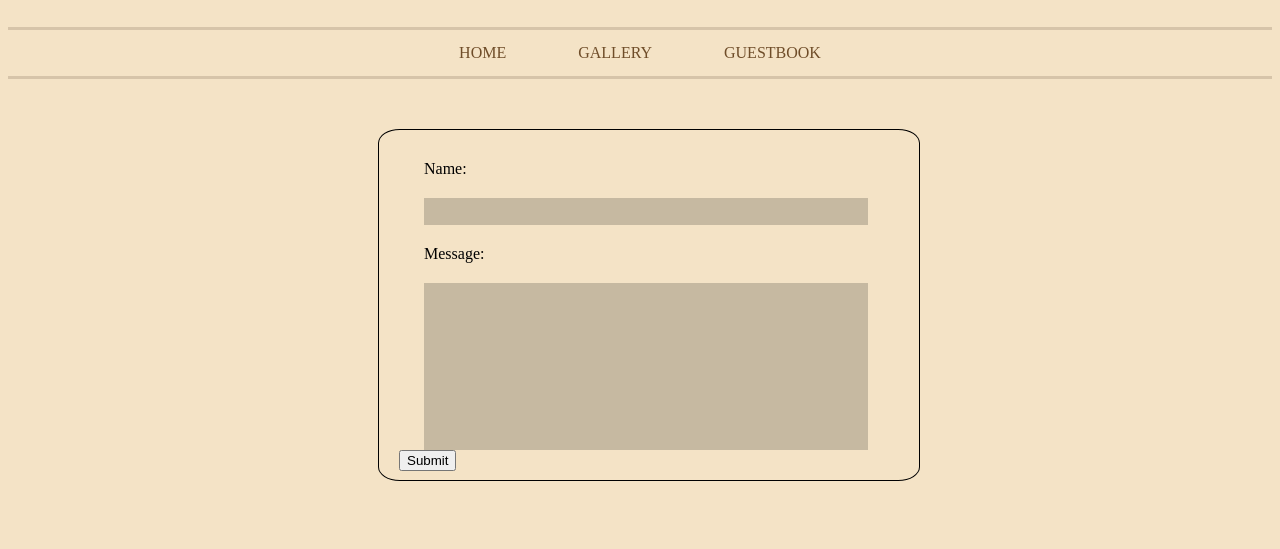
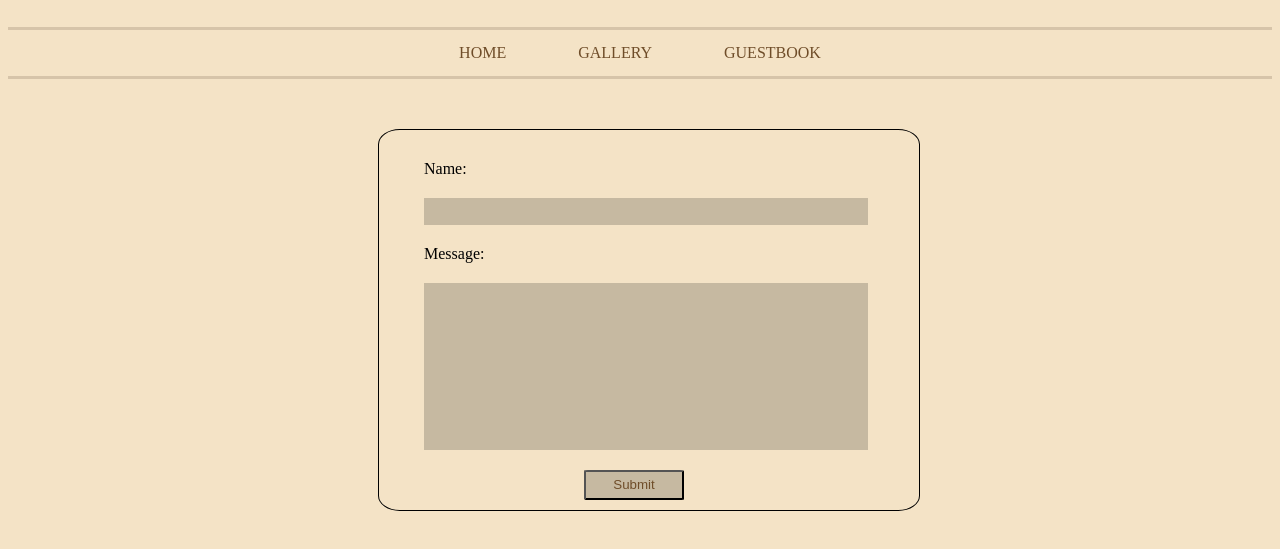
Before and after one commit to littleinventor7/Museum-Of-Useless-Stuff, a plain HTML site: page guestbook.html in a window 1280 px wide. Shown: the part 147-696 px from the top of the page. Drawn offline with Linux system fonts and the light colour scheme.

Commit message:
Update styles.css

```diff
--- a/styles.css
+++ b/styles.css
@@ -51,7 +51,7 @@ li a:hover:not(.active) {
    margin-top: 50px;
    margin-left: 370px;
 width: 500px;
-height: 300px;
+height: 330px;
 border: 1px solid black;
  border-radius: 4%;
  padding: 20px;
@@ -231,3 +231,13 @@ border: 1px solid black;
     height: 30px;
     border-radius: 4%;
 }
+#submit {
+    margin-top: 20px;
+    margin-left: 185px;
+    width: 100px;
+    height: 30px;
+    border-radius: 4%;
+    background-color: #c6b9a1;
+    color: var(--main-text-color);
+      transition: color 0.3s ease;
+}
```
